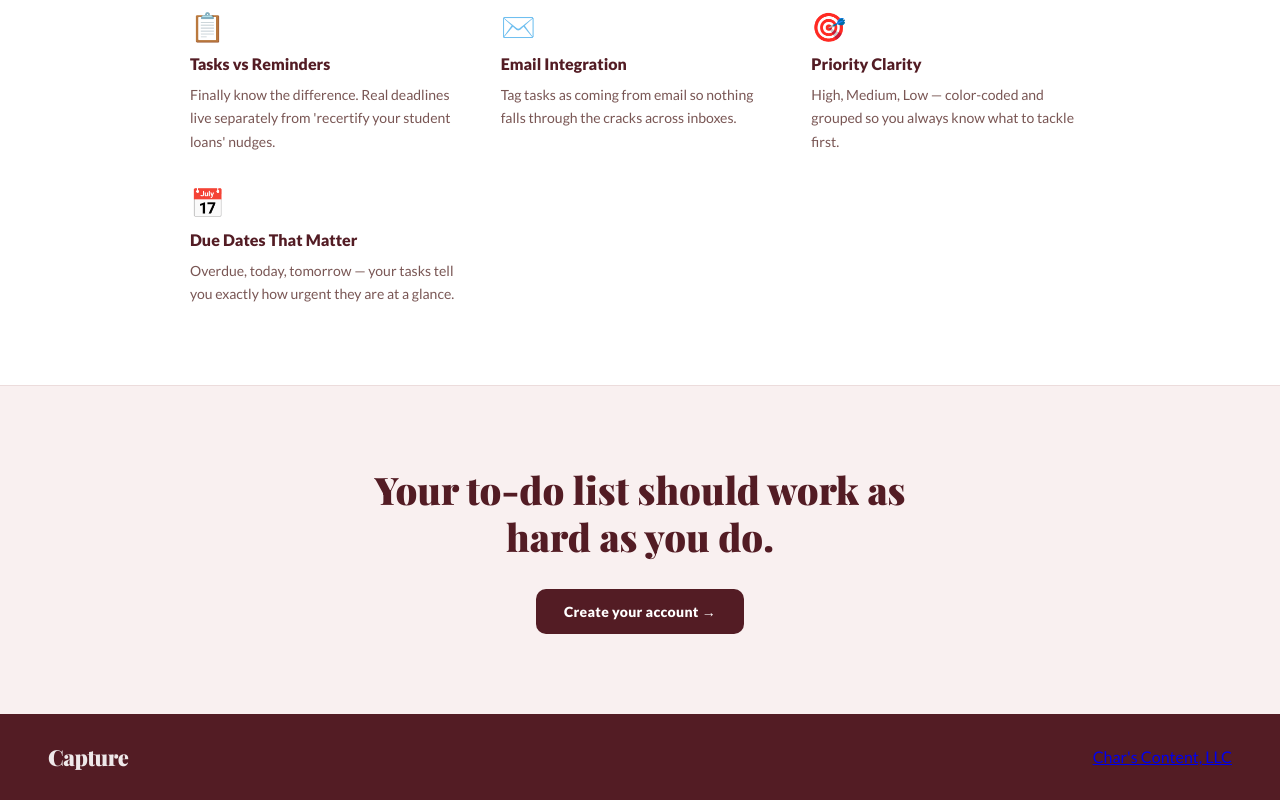
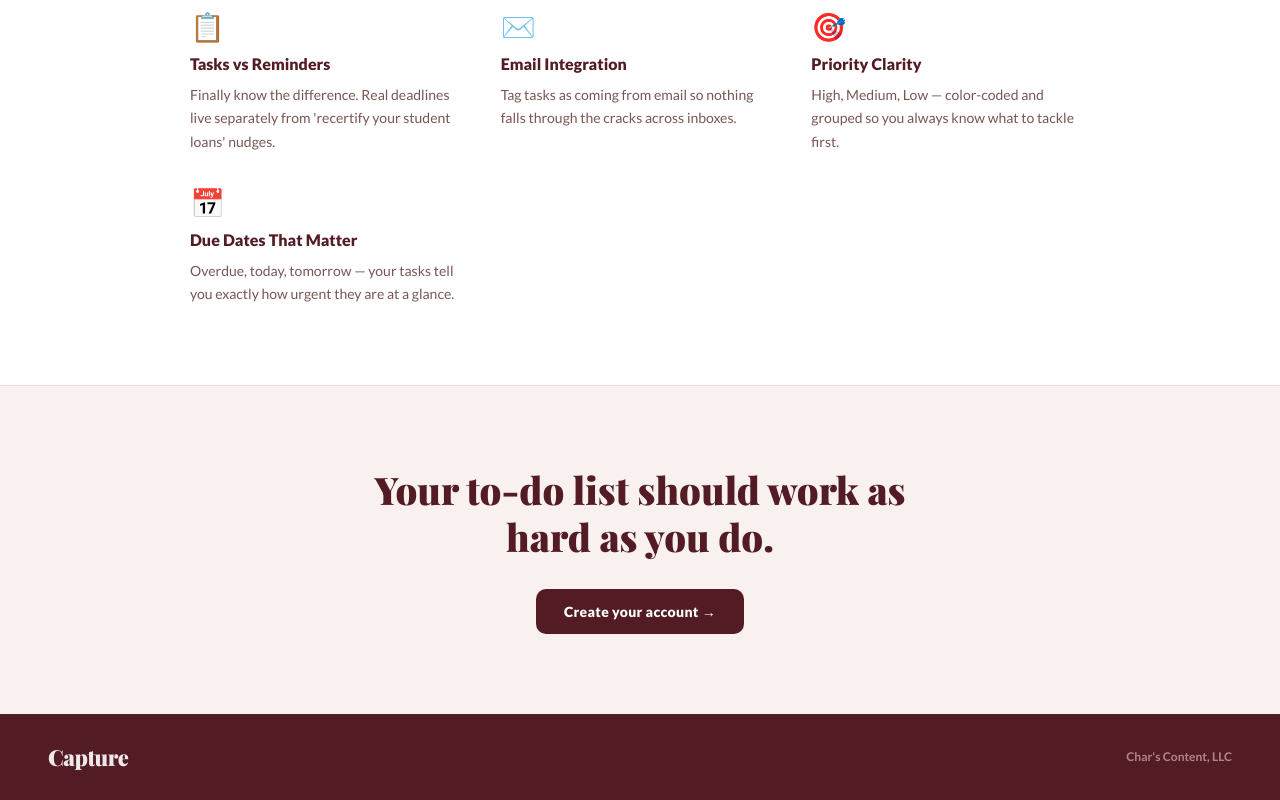
Before and after one commit to charlottej2017/capture-app, a React (Vite) app: page / in a window 1280 px wide. Shown: the part 555-1355 px from the top of the page. Built offline with nearby package versions, Linux system fonts and the light colour scheme; no server answers; a web font is replaced by a local one.

Commit message:
Update Landing.module.css

```diff
--- a/src/pages/Landing.module.css
+++ b/src/pages/Landing.module.css
@@ -212,6 +212,19 @@
   opacity: 0.9;
 }
 
+.footerLink {
+  font-size: 12px;
+  color: var(--blush);
+  font-weight: 600;
+  text-decoration: none;
+  transition: color 0.15s;
+  opacity: 0.8;
+}
+.footerLink:hover {
+  color: #fff;
+  opacity: 1;
+}
+
 .footerText {
   font-size: 12px;
   color: var(--blush);
```
